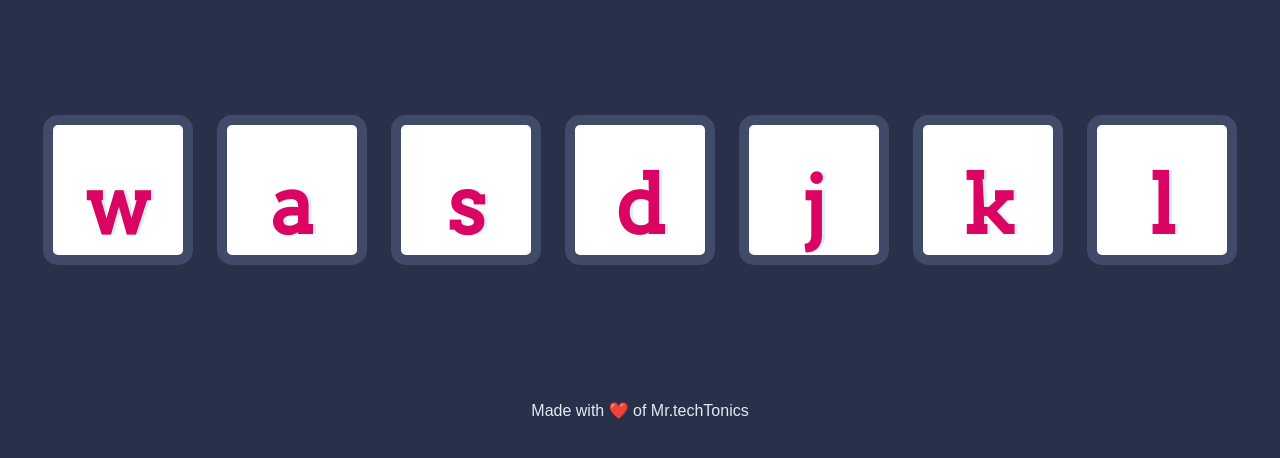
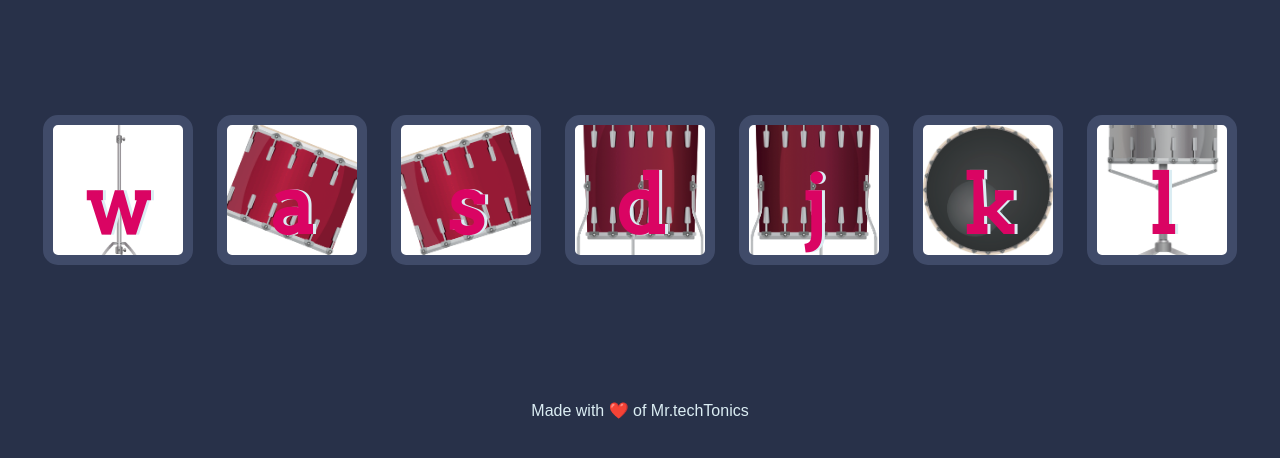
Before and after one commit to bageme1500/DRUM-KIT-Learning-js., a plain HTML site: page index.html in a window 1280 px wide. Shown: the part 174-632 px from the top of the page. Drawn offline with Linux system fonts and the light colour scheme.

Commit message:
Incuded the images of the drums as requested by Dr. Angela

```diff
--- a/styles.css
+++ b/styles.css
@@ -17,31 +17,45 @@ footer {
 }
 
 .w {
-
+  background-image: url("images/crash.png");
+  background-size:cover;
+  background-position:center;
 }
 
 .a {
-
+  background-image: url("images/tom1.png");
+  background-size:cover;
+  background-position:center;
 }
 
 .s {
-
+  background-image: url("images/tom2.png");
+  background-position: center;
+  background-size:cover;
 }
 
 .d {
-
+  background-image:url("images/tom3.png");
+  background-position:center;
+  background-size:cover;
 }
 
 .j {
-
+  background-image:url("images/tom4.png");
+  background-position:center;
+  background-size:cover;
 }
 
 .k {
-
+  background-image:url("images/kick.png");
+  background-position:center;
+  background-size:cover;
 }
 
 .l {
-
+  background-image:url("images/snare.png");
+  background-position:center;
+  background-size:cover;
 }
 
 .set {
```
